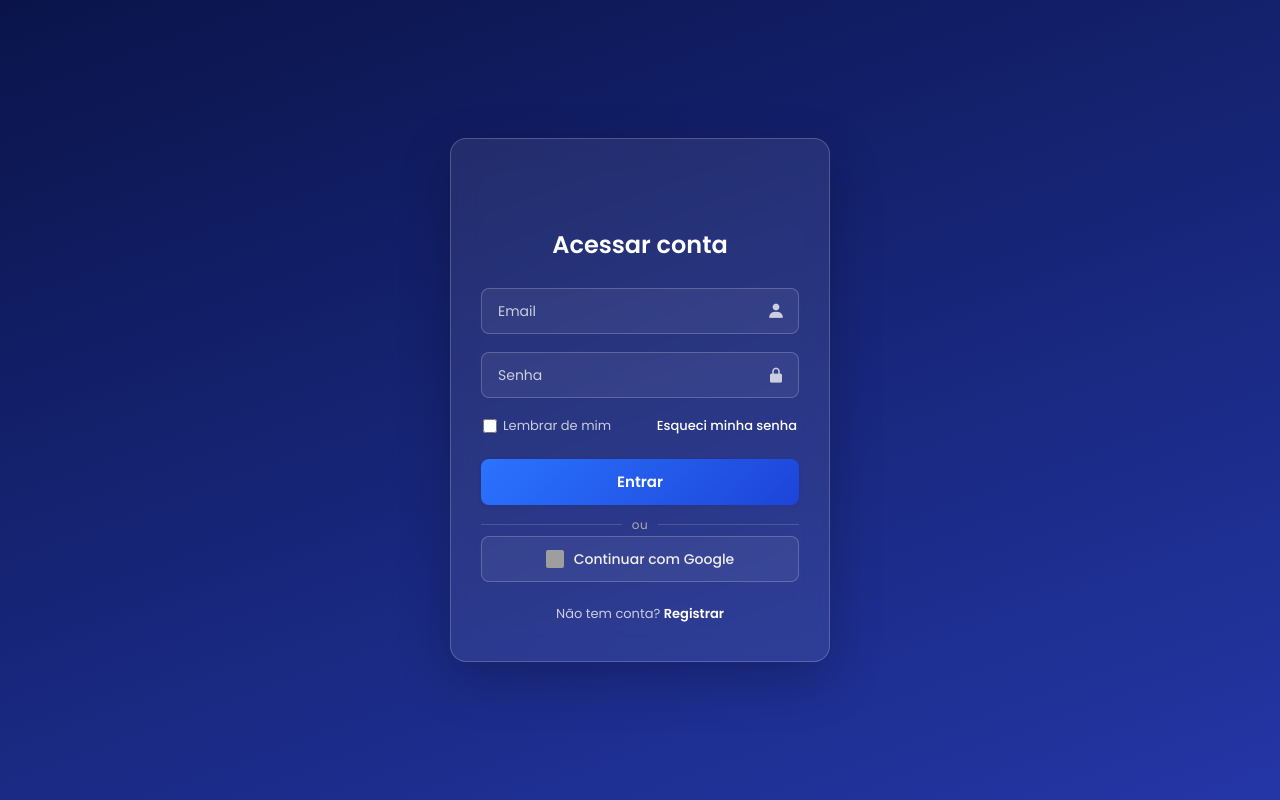
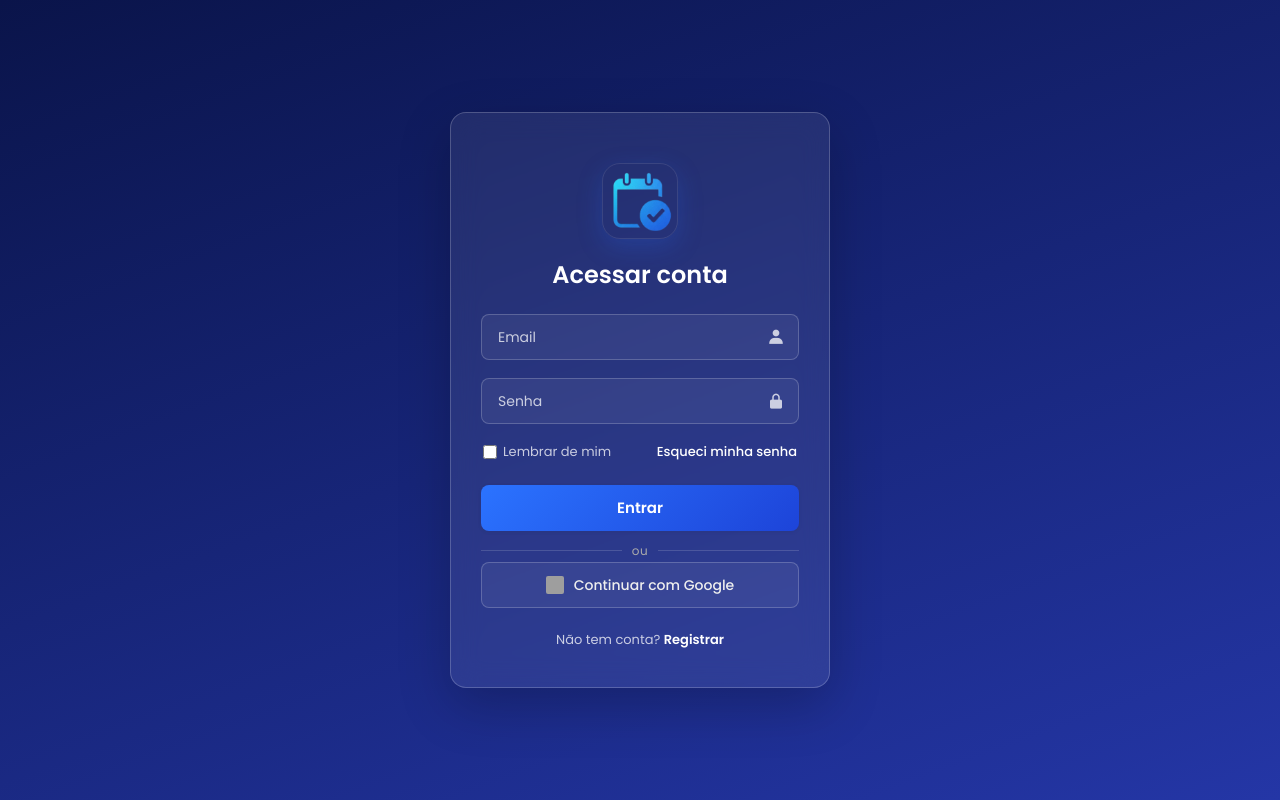
Before and after one commit to dev-pereiraxs/projeto_integrador, a Flask app: page /login in a window 1280 px wide. Run offline with Flask 3, Linux system fonts and the light colour scheme; grey boxes are pictures that could not be loaded.

Commit message:
arrumando bugs

```diff
--- a/templates/login.html
+++ b/templates/login.html
@@ -16,8 +16,12 @@
 
 <body>
 
-  <div class="formulario" style="padding-top:90px;">
-    <h1>Acessar conta</h1>
+  <div class="formulario" style="padding-top: 50px;">
+
+    <img src="{{ url_for('static', filename='img/agenda-facil.png') }}" alt="Agenda Fácil"
+         style="display: block; margin: 0 auto 20px auto; width: 76px; height: 76px; border-radius: 18px; object-fit: cover; box-shadow: 0 8px 24px rgba(37, 99, 235, 0.25); border: 1px solid rgba(255,255,255,0.1);">
+
+    <h1 style="text-align: center; margin-bottom: 24px;">Acessar conta</h1>
 
     {% if erro %}
     <div
@@ -28,19 +32,16 @@
 
     <form action="{{ url_for('autenticar') }}" method="POST" id="form">
 
-      <!-- USUÁRIO -->
       <div class="caixa-formulario">
         <input type="email" name="email" id="email" class="form-control" required placeholder="Email">
         <i class='bx bxs-user'></i>
       </div>
 
-      <!-- SENHA -->
       <div class="caixa-formulario">
         <input type="password" name="senha" id="password" class="form-control" required placeholder="Senha">
         <i class="bx bxs-lock-alt"></i>
       </div>
 
-      <!-- OPÇÕES -->
       <div class="caixa-lembrar-esqueci">
         <label for="lembrar">
           <input type="checkbox" name="lembrar" id="lembrar">
@@ -49,17 +50,14 @@
         <a href="/esqueci_senha">Esqueci minha senha</a>
       </div>
 
-      <!-- BOTÃO -->
       <button type="submit" class="btn-default">Entrar</button>
 
-      <!-- DIVISOR -->
       <div style="display:flex;align-items:center;gap:10px;margin:6px 0 2px;">
         <hr style="flex:1;border:none;border-top:1px solid rgba(255,255,255,.15);">
         <span style="font-size:12px;color:#aaa;letter-spacing:.5px;">ou</span>
         <hr style="flex:1;border:none;border-top:1px solid rgba(255,255,255,.15);">
       </div>
 
-      <!-- BOTÃO GOOGLE -->
       <a href="/login-google"
         style="display:flex;align-items:center;justify-content:center;gap:10px;width:100%;padding:11px 16px;border:1px solid rgba(255,255,255,.2);border-radius:8px;background:rgba(255,255,255,.06);color:#eee;font-size:14px;font-weight:500;text-decoration:none;transition:background .2s;"
         onmouseover="this.style.background='rgba(255,255,255,.12)'"
@@ -69,7 +67,6 @@
         Continuar com Google
       </a>
 
-      <!-- REGISTRO -->
       <div class="link-registro">
         <p>
           Não tem conta?
@@ -77,7 +74,6 @@
         </p>
       </div>
 
-      <!-- REDIRECT PÓS-LOGIN -->
       <input type="hidden" name="next" value="{{ session.get('next_url', '') }}">
 
     </form>
```
